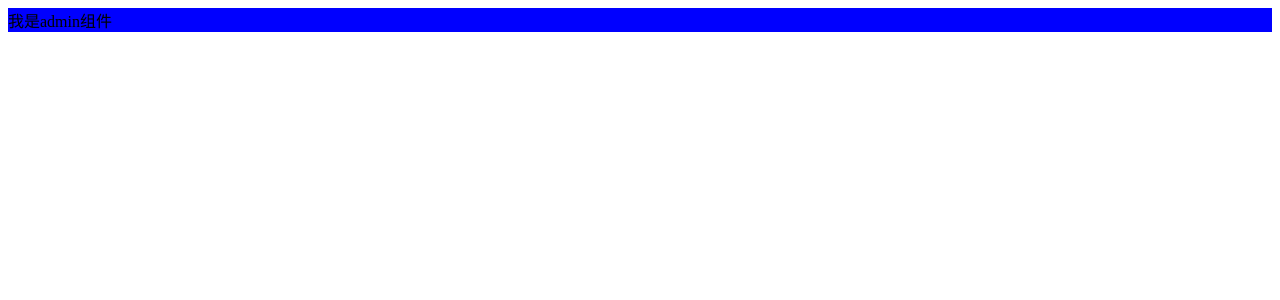
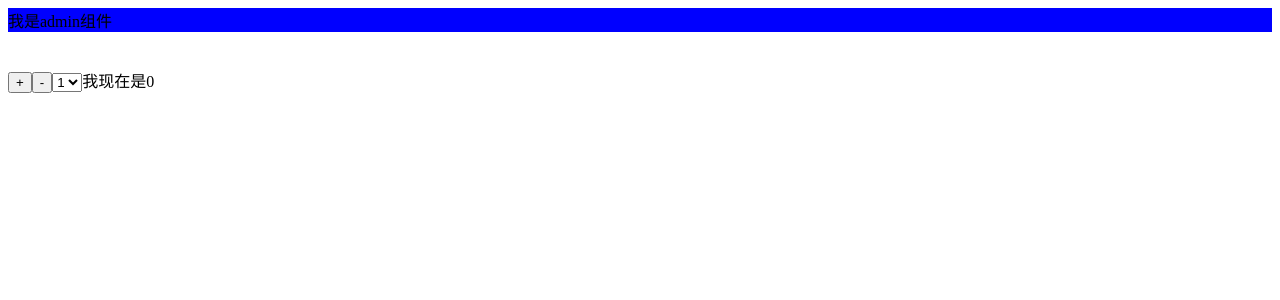
Before and after one commit to objectMaker/react_project, a React (Create React App) app: page /#/admin in a window 1280 px wide. Shown: the top 300 px of the page. Built offline with nearby package versions, Linux system fonts and the light colour scheme; the HTML template or start-up script is replaced by a standard one.

Commit message:
异步action成功

```diff
--- a/src/containers/Admin_container.js
+++ b/src/containers/Admin_container.js
@@ -1,7 +1,7 @@
 import Admin from "../pages/Admin";
 import {connect} from "react-redux";
-import {INCREMENT,DECREMENT} from "../redux/action_types";
+import {increment,decrement} from '../redux/actions/count_action'
 export default connect((state)=>({count:state.count}),{
-    incre:INCREMENT,
-    decre:DECREMENT
+    incre:increment,
+    decre:decrement
 })(Admin)
--- a/src/containers/Login_container.js
+++ b/src/containers/Login_container.js
@@ -1,6 +1,6 @@
 import Login from "../pages/Login";
 import {connect} from "react-redux";
-import {ASYNC_GIT_PERSON} from "../redux/action_types";
+import {asyncGitAction} from "../redux/actions/async_git_action";
 export default connect((state)=>({gitData:state.gitData}),{
-    getGitData:ASYNC_GIT_PERSON
+    getGitData:asyncGitAction
 })(Login)
--- a/src/pages/Admin/index.jsx
+++ b/src/pages/Admin/index.jsx
@@ -1,11 +1,30 @@
 import {Component} from 'react';
 import './index.css'
 class Admin extends Component {
+    incre = ()=>{
+        this.props.incre(this.refs.ab.value*1)
+    }
+    decre = ()=>{
+        this.props.decre(this.refs.ab.value*1)
+    }
     render() {
         return (
-            <div id='zhu'>
-                我是admin组件
+            <div>
+                <div id='zhu'>
+                    我是admin组件
+                </div>
+                <br/>
+                <br/>
+                <button onClick={this.incre}>+</button>
+                <button onClick={this.decre}>-</button>
+                <select ref='ab'>
+                    <option value="1">1</option>
+                    <option value="2">2</option>
+                    <option value="3">3</option>
+                </select>
+                <span>我现在是{this.props.count}</span>
             </div>
+
         );
     }
 }
--- a/src/pages/Login/index.jsx
+++ b/src/pages/Login/index.jsx
@@ -1,9 +1,15 @@
 import {Component} from "react";
 import './index.css'
 export default class Login extends Component{
+    abc = ()=>{
+        console.log(this.props.getGitData('v'));
+    }
     render() {
-        return (<div id="gou">
-            我是login组件
+        return (<div>
+            <div id="gou">
+                我是login组件
+            </div>
+            <button onClick={this.abc}>aaa</button>
         </div>)
     }
 }
--- a/src/redux/actions/async_git_action.js
+++ b/src/redux/actions/async_git_action.js
@@ -1,4 +1,6 @@
 import axios from 'axios';
+import {ASYNC_GIT_PERSON} from "../action_types";
+
 export function asyncGitAction(data){
     return function (dispatch){
         axios.get('https://api.github.com/search/repositories',{
@@ -7,7 +9,10 @@ export function asyncGitAction(data){
                 sort:'starts'
             }
         }).then((value)=>{
-            dispatch(value)
+            dispatch({
+                type:ASYNC_GIT_PERSON,
+                data:value.data
+            })
         })
     }
 }
--- a/src/redux/reducers/async_git_reducer.js
+++ b/src/redux/reducers/async_git_reducer.js
@@ -5,7 +5,7 @@ export default function (preState=initState,action){
     let nowState;
     switch (type){
         case ASYNC_GIT_PERSON:{
-            nowState = preState;
+            nowState = preState.concat(data);
             return nowState;
         }
         default :{
```
